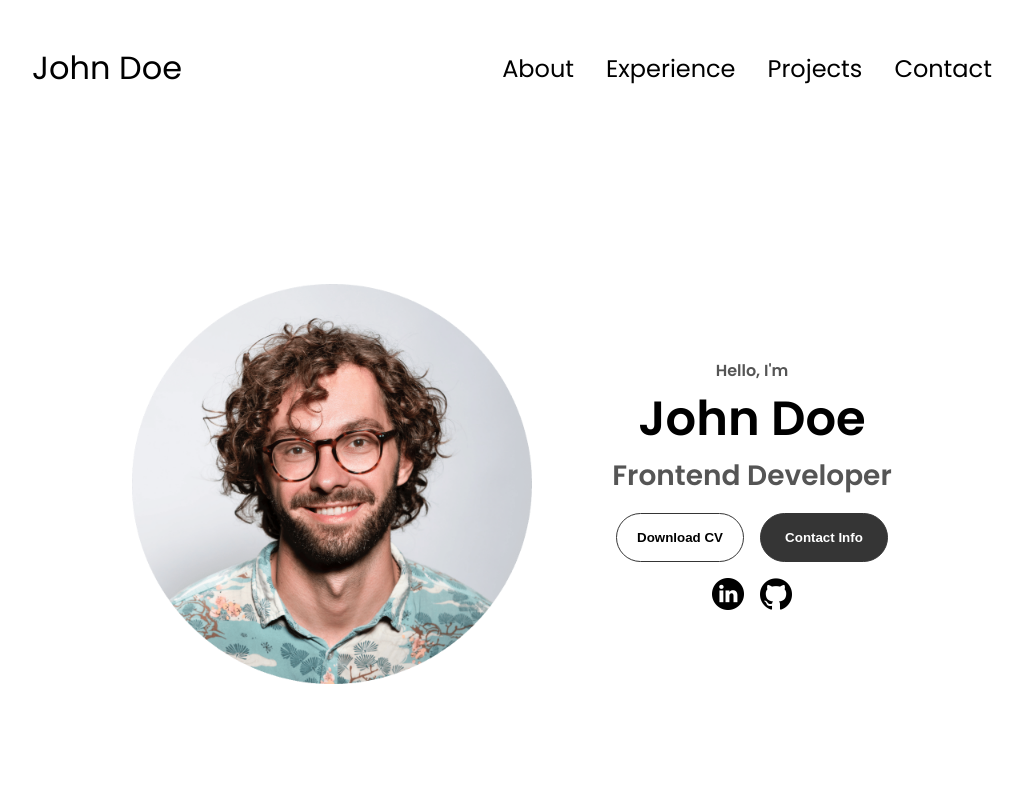
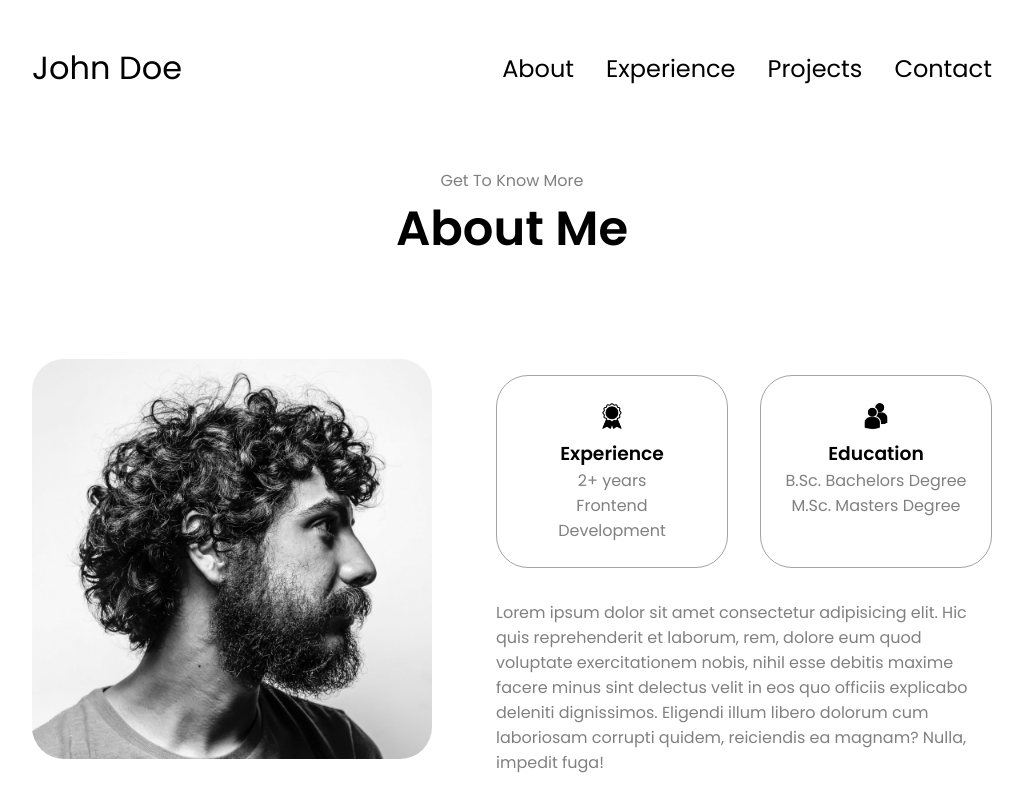
Before and after one commit to ollyjohnson/portfolio-website, a plain HTML site: page index.html in a window 1280 px wide. Shown: the top 804 px of the page, without its empty margins (128-1151 px from the left). Drawn offline with Linux system fonts and the light colour scheme.

Commit message:
OJ 30.09.24

```diff
--- a/index.html
+++ b/index.html
@@ -36,41 +36,6 @@
         </div>
       </div>
     </nav>
-    <section id="profile">
-      <div class="section__pic-container">
-        <img src="./assets/profile-pic.png" alt="John Doe profile picture" />
-      </div>
-      <div class="section__text">
-        <p class="section__text__p1">Hello, I'm</p>
-        <h1 class="title">John Doe</h1>
-        <p class="section__text__p2">Frontend Developer</p>
-        <div class="btn-container">
-          <button
-            class="btn btn-color-2"
-            onclick="window.open('./assets/resume-example.pdf')"
-          >
-            Download CV
-          </button>
-          <button class="btn btn-color-1" onclick="location.href='./#contact'">
-            Contact Info
-          </button>
-        </div>
-        <div id="socials-container">
-          <img
-            src="./assets/linkedin.png"
-            alt="My LinkedIn profile"
-            class="icon"
-            onclick="location.href='https://linkedin.com/'"
-          />
-          <img
-            src="./assets/github.png"
-            alt="My Github profile"
-            class="icon"
-            onclick="location.href='https://github.com/'"
-          />
-        </div>
-      </div>
-    </section>
     <section id="about">
       <p class="section__text__p1">Get To Know More</p>
       <h1 class="title">About Me</h1>
--- a/style.css
+++ b/style.css
@@ -1,3 +1,4 @@
+
 /* GENERAL */
 
 @import url("https://fonts.googleapis.com/css2?family=Poppins:wght@300;400;500;600&display=swap");
@@ -8,6 +9,7 @@
 }
 
 body {
+  background-color:	white;
   font-family: "Poppins", sans-serif;
 }
 
@@ -16,7 +18,7 @@ html {
 }
 
 p {
-  color: rgb(85, 85, 85);
+  color: grey;
 }
 
 /* TRANSITION */
```
